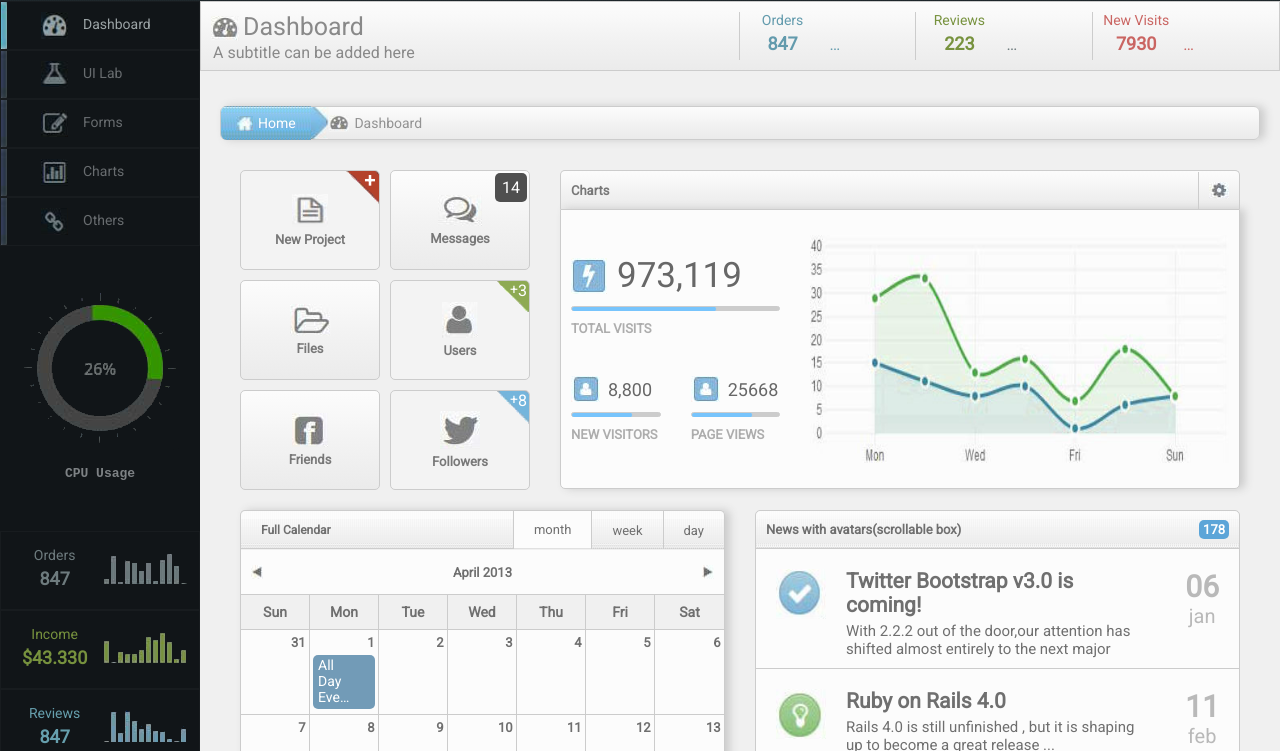
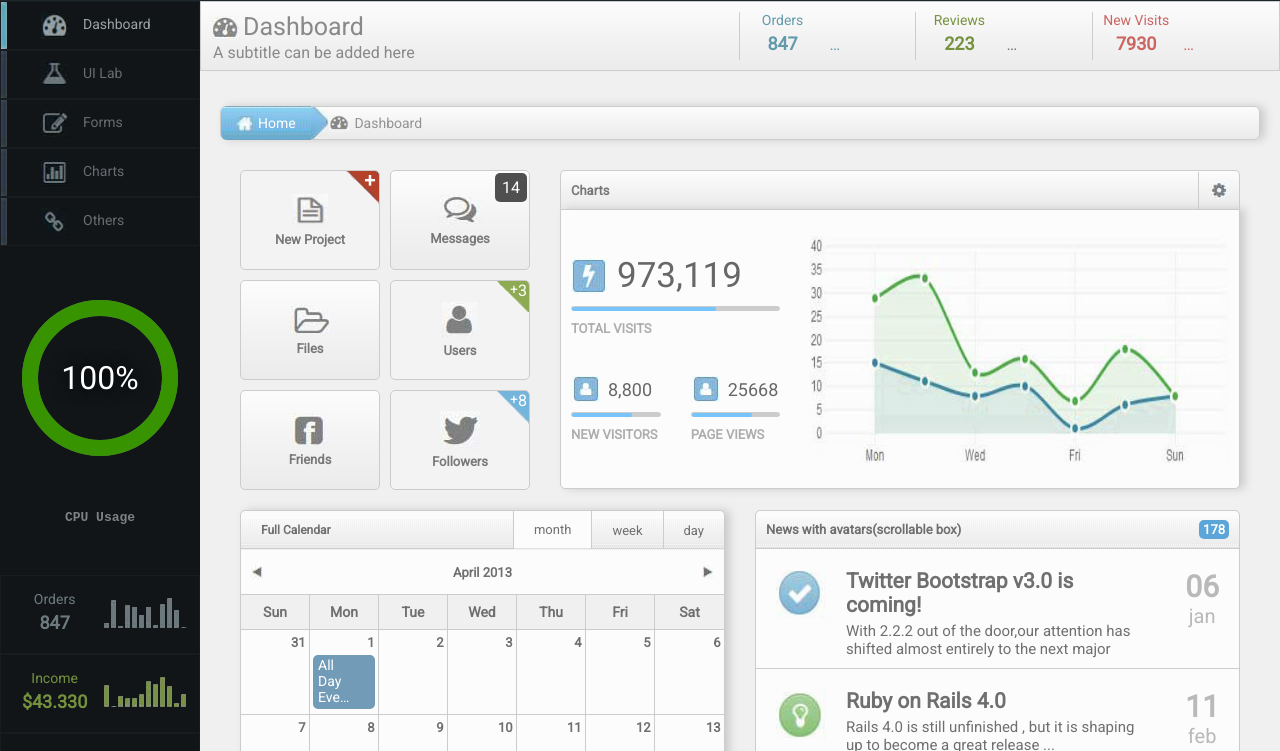
Before and after one commit to NirupamSharma/ui-assignment, a plain HTML site: page index.html in a window 1280 px wide. Shown: the part 49-800 px from the top of the page. Drawn offline with Linux system fonts and the light colour scheme; files whose address does not match are found by name.

Commit message:
added the progress bar

```diff
--- a/css/style.css
+++ b/css/style.css
@@ -1185,3 +1185,42 @@ border-bottom: 10.1px solid #ccc;
     border-color: transparent #ccc transparent transparent;
     border-width: 9px;
 }
+
+/* Progress part css below*/
+
+
+#svg circle {
+  stroke-dashoffset: 100;
+  transition: stroke-dashoffset 1s linear;
+  stroke: #666;
+  stroke-width: 1em;
+}
+#svg #bar {
+  stroke: #379300;
+}
+#cont {
+text-align:center;
+color:white;
+  display: block;
+  height: 200px;
+  width: 200px;
+  margin: 2em auto;
+
+  border-radius: 100%;
+  position: relative;
+}
+#cont:after {
+  position: absolute;
+  display: block;
+  height: 160px;
+  width: 160px;
+  left: 50%;
+  top: 50%;
+  content: attr(data-pct)"%";
+  margin-top: -80px;
+  margin-left: -80px;
+  border-radius: 100%;
+  line-height: 160px;
+  font-size: 2em;
+  text-shadow: 0 0 0.5em black;
+}
--- a/index.html
+++ b/index.html
@@ -35,7 +35,16 @@
 
 
 
-            <img src="./images/cpu-usage.png" class="sidenavbar__cpusageimage" >
+
+
+<div id="cont" data-pct="100" >
+
+    <svg id="svg" width="200" height="200" viewPort="0 0 100 100" version="1.1" xmlns="http://www.w3.org/2000/svg">
+      <circle r="70" cx="100" cy="100" fill="transparent" stroke-dasharray="565.48" stroke-dashoffset="0"></circle>
+      <circle id="bar" r="70" cx="100" cy="100" fill="transparent" stroke-dasharray="565.48" stroke-dashoffset="0"></circle>
+    </svg>
+    </div>
+
             <p class="sidenavbar__cpudescription text__ellipsis">CPU Usage</p>
             <div class="sidenavbar__statsticsitem color1 text__ellipsis">
 
```
